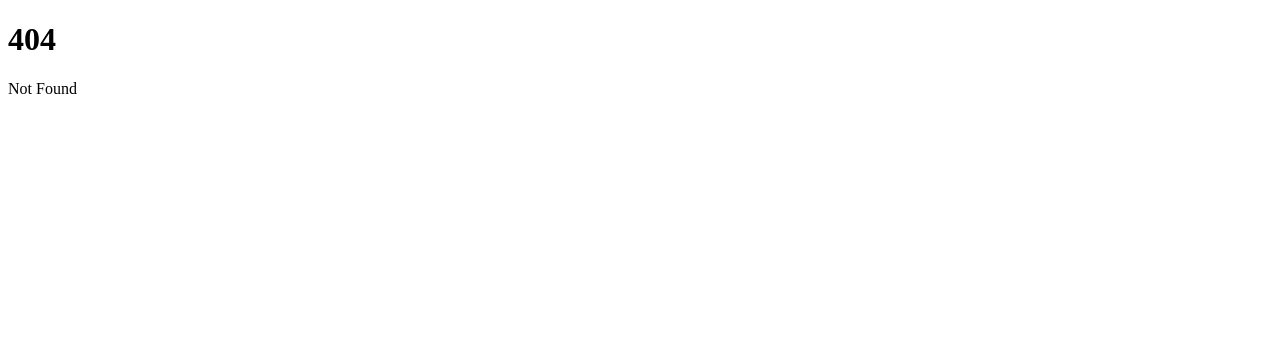
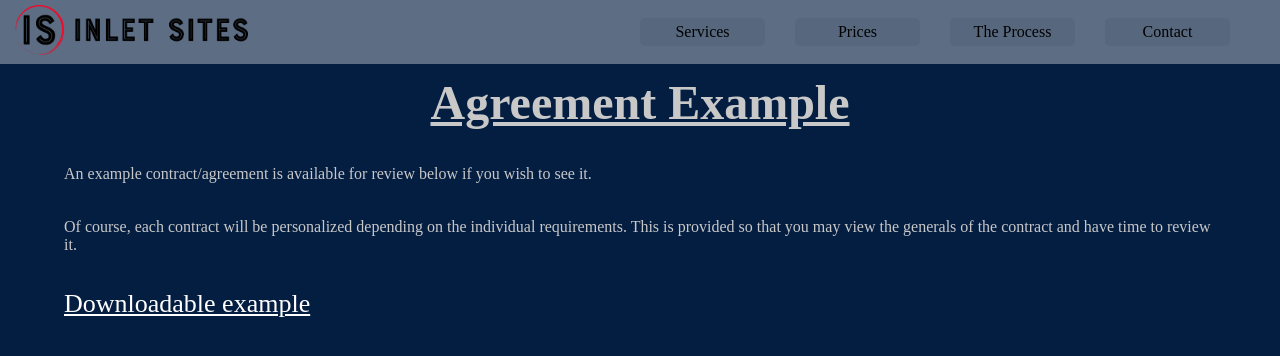
Before and after one commit to inlet-sites/inletsites-dev, a SvelteKit app: page /agreement in a window 1280 px wide. Before the commit this address had no page. Shown: the top 356 px of the page. Built offline with nearby package versions, Linux system fonts and the light colour scheme.

Commit message:
Add agreement page.

```diff
--- /dev/null
+++ b/src/routes/agreement/+page.svelte
@@ -0,0 +1,39 @@
+<script>
+    import "../../global.css";
+    import Menu from "../../components/Menu.svelte";
+
+    import contract from "$lib/contract.docx";
+</script>
+
+<Menu/>
+
+<div class="container">
+    <h1>Agreement Example</h1>
+    <p>An example contract/agreement is available for review below if you wish to see it.</p>
+    <p>Of course, each contract will be personalized depending on the individual requirements. This is provided so that you may view the generals of the contract and have time to review it.</p>
+
+    <a href={contract} download>Downloadable example</a>
+</div>
+
+<style>
+    .container{
+        margin: 75px auto;
+        width: 90%;
+        max-width: 1200px;
+    }
+
+    h1{
+        font-size: 48px;
+        text-decoration: underline;
+        text-align: center;
+    }
+
+    p{
+        margin: 35px 0;
+    }
+
+    a{
+        font-size: 26px;
+        color: white;
+    }
+</style>
--- a/vite.config.js
+++ b/vite.config.js
@@ -2,5 +2,6 @@ import { sveltekit } from '@sveltejs/kit/vite';
 import { defineConfig } from 'vite';
 
 export default defineConfig({
-	plugins: [sveltekit()]
+	plugins: [sveltekit()],
+    assetsInclude: "**/*.docx"
 });
```
Also changed, not shown: 1 other file (tests, documents, lock files or other folders).
